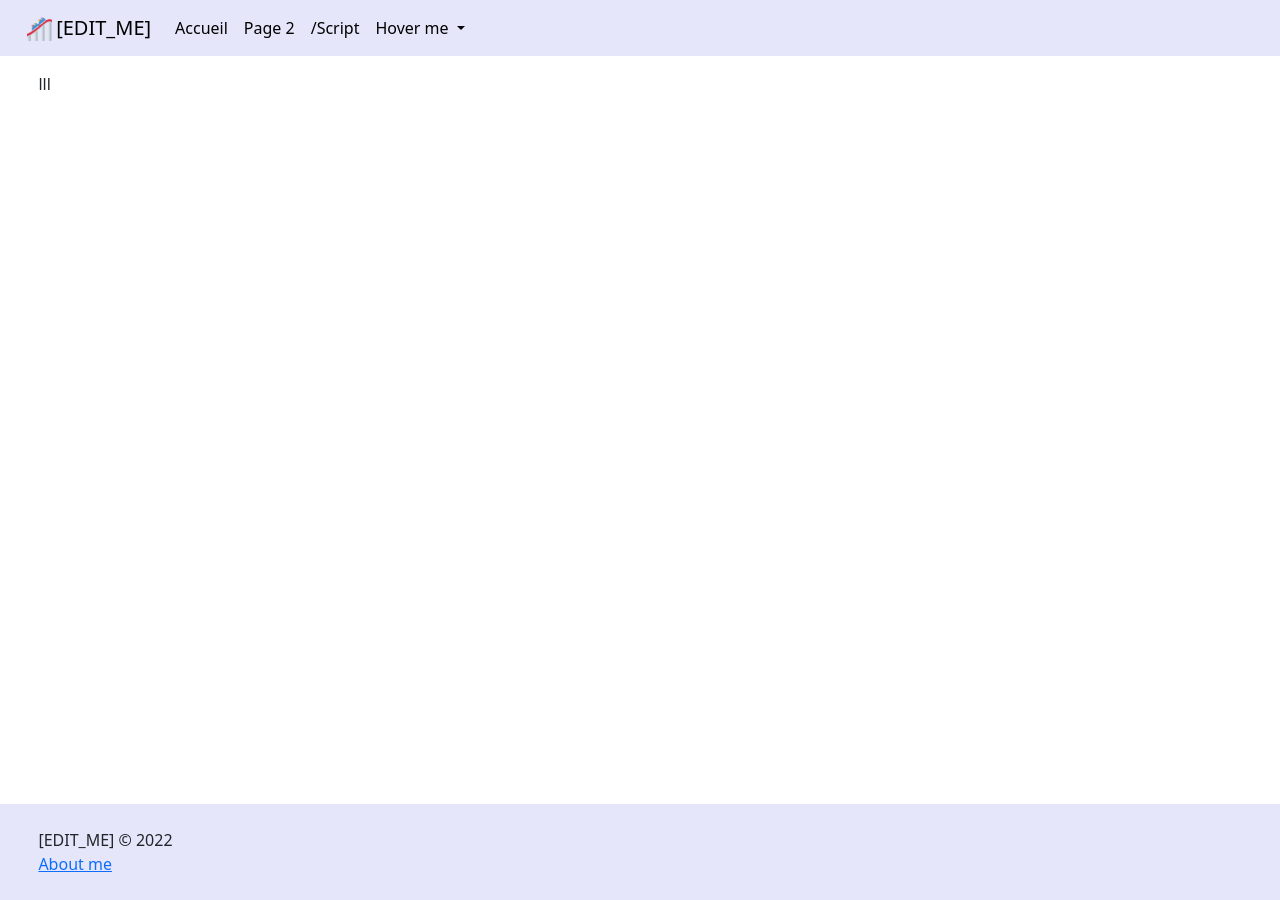
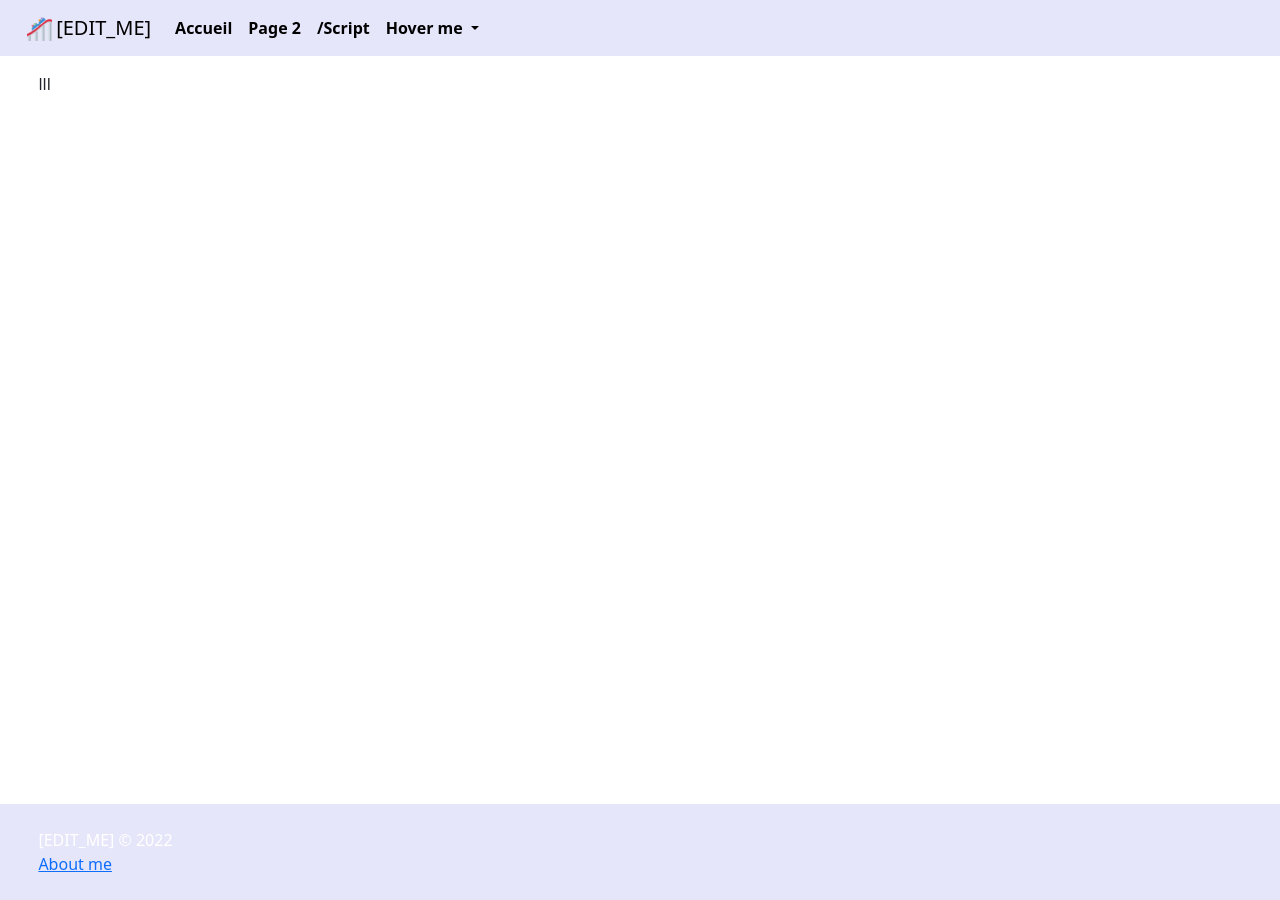
Before and after one commit to MaximeZmt/Jekyll-Nicer, a Jekyll site: the page built from about.html, in a window 1280 px wide. Built offline with Jekyll 4.4.1, drawn with Linux system fonts in a browser that asks for light colours.

Commit message:
new updates

```diff
--- a/_config.yml
+++ b/_config.yml
@@ -20,9 +20,11 @@
 # Navbar color
 colorNavbar: "#E6E6FA"
 colorNavbarText: "black"
+navbarFontWeight: "bold"
 
 # Footer color
 footerBackgroundColor: "#E6E6FA"
+footerTextColor: "white"
 
 # Text separator that is used to delimitate which section of the post is displayed on main page
 excerpt_separator: "\n\n"
--- a/_includes/footer.html
+++ b/_includes/footer.html
@@ -1,9 +1,9 @@
 <br>
-<footer class="mt-auto" style="background-color: {{site.footerBackgroundColor}};"> <!-- position: fixed; bottom: 0; width: 100%; -->
+<footer class="mt-auto" style="background-color: {{site.footerBackgroundColor}}; color: {{site.footerTextColor}};"> <!-- position: fixed; bottom: 0; width: 100%; -->
     <div style="margin-left: {{ site.maginLeftRight }}% !important; margin-right: {{ site.maginLeftRight }}% !important;">
         <br>
         {{ site.nameFooter }} © {{ 'now' | date: "%Y" }}<br>
-        <a href="/about.html">About me</a>
+        <a href="{{ site.base_path }}/about.html">About me</a>
         <br>
         &nbsp;
     </div>
--- a/_includes/header.html
+++ b/_includes/header.html
@@ -7,7 +7,7 @@
 	<button  class="navbar-toggler" type="button" data-bs-toggle="collapse" data-bs-target="#navbarCollapse" aria-controls="navbarCollapse" aria-expanded="false" aria-label="Toggle navigation">
 	  <span class="navbar-toggler-icon" style="color: {{site.colorNavbarText}} !important;"></span>
 	</button>
-	<div class="collapse navbar-collapse" id="navbarCollapse">
+	<div class="collapse navbar-collapse" id="navbarCollapse" style="font-weight:{{ site.navbarFontWeight }};">
 	  <ul class="navbar-nav me-auto mb-2 mb-md-0">
 
 		{% for pages in site.html_pages %}
```
